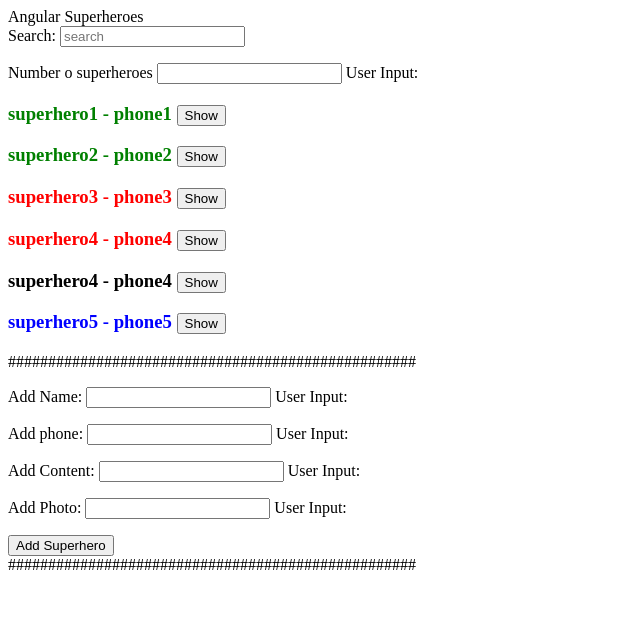
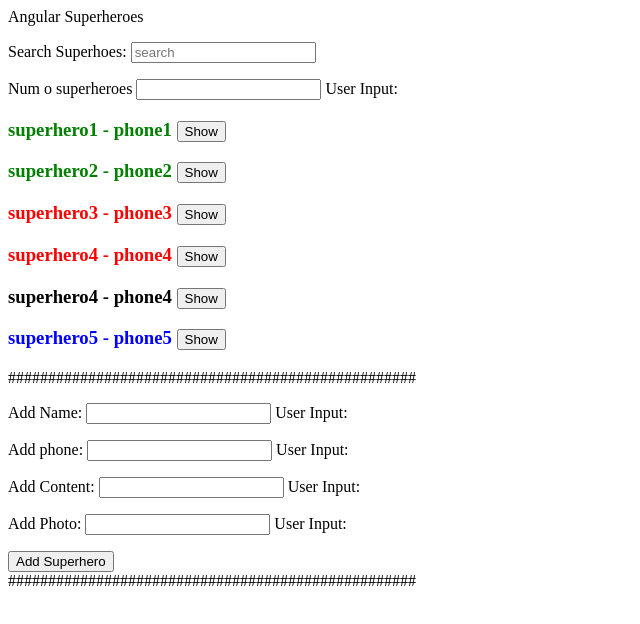
Before and after one commit to xgironx/angular-superheroes, a plain HTML site: page index.html in a window 1280 px wide. Shown: the whole page, without its empty margins (0-640 px from the left). Drawn offline with nearby package versions, Linux system fonts and the light colour scheme.

Commit message:
formatted

```diff
--- a/index.html
+++ b/index.html
@@ -18,19 +18,13 @@ Add a button next to each superhero. When clicked, their image should appear wit
 <head>
   <!-- Latest compiled and minified CSS --> <!-- <link rel="stylesheet" href="https://maxcdn.bootstrapcdn.com/bootstrap/3.3.7/css/bootstrap.min.css" integrity="sha384-BVYiiSIFeK1dGmJRAkycuHAHRg32OmUcww7on3RYdg4Va+PmSTsz/K68vbdEjh4u" crossorigin="anonymous"> -->
   <!-- Optional theme --> <!-- <link rel="stylesheet" href="https://maxcdn.bootstrapcdn.com/bootstrap/3.3.7/css/bootstrap-theme.min.css" integrity="sha384-rHyoN1iRsVXV4nD0JutlnGaslCJuC7uwjduW9SVrLvRYooPp2bWYgmgJQIXwl/Sp" crossorigin="anonymous"> -->
-  <name>Angular Superheroes</name>
+  <name>Angular Superheroes</name> <br>
   <link rel="stylesheet" href="style.css">
 </head>
 
 <body   ng-controller='superheroesCtrl     as     vm'>
-  <div> Search: <input
-        type=        'text'
-        ng-model=    'search'
-        placeholder= 'search' />
-  </div>
-
-  <div> <p> Number o superheroes <input type='text' ng-model='vm.limitNumSuperheroes'> User Input: {{vm.newSuperheroName}} </p> </div>
-  <!-- <div  ng-repeat= "superhero in vm.superheroes"> -->
+  <div> <p> Search Superhoes: <input type=        'text' ng-model=    'search' placeholder= 'search' />  </p> </div>
+  <div> <p> Num o superheroes <input type='text' ng-model='vm.limitNumSuperheroes'> User Input: {{vm.limitNumSuperheroes}} </p> </div>
   <div  ng-repeat= "superhero in vm.superheroes | filter: search"
         ng-class = 'superhero.comics_home'>
                       <h3>{{superhero.name}} - {{superhero.phone}}
```
Also changed, not shown: _x/nabil_app.js (renamed from nabil_app.js), _x/nabil_index.html (renamed from nabil_index.html), _x/nabil_style.css (renamed from nabil_style.css), _x/shin_app.js (renamed from shin_app.js), _x/shin_index.html (renamed from shin_index.html), 4 other files.
